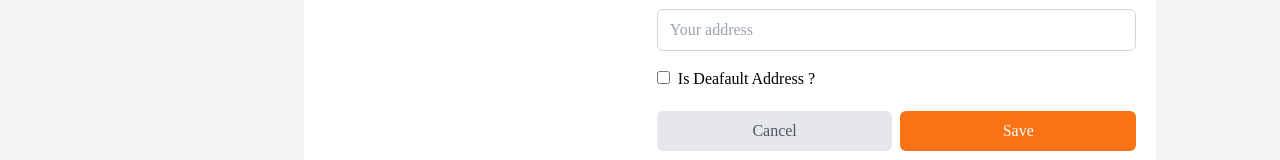
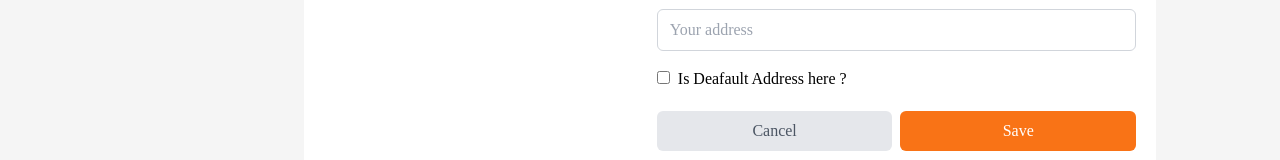
Before and after one commit to Rabiul506/E-commerce-landing-page, an Angular app: page /address-book in a window 1280 px wide. Shown: the part 493-653 px from the top of the page. Built offline with nearby package versions, Linux system fonts and the light colour scheme; sample sign-in values are in the browser's storage.

Commit message:
add a word in a adderess book components

```diff
--- a/src/app/components/address-book/address-book.component.html
+++ b/src/app/components/address-book/address-book.component.html
@@ -55,7 +55,7 @@
               <div class="col-span-5 px-3 w-full pl-3">
                 <div class="mb-5">
                     <div class="flex items-center justify-between">
-                        <h2 class="text-xl font-medium text-gray-950 mb-3">My Profiles</h2>
+                        <h2 class="text-xl font-medium text-gray-950 mb-3">My Profiles </h2>
                         <!-- @if(open==false){ -->
 
                             <button [disabled] type="button" class="px-5 py-2 rounded-md text-base bg-gradient-to-r from-teal-400 to-blue-500 hover:from-pink-500 hover:to-orange-500 text-gray-800 mb-3" (click)="openForm()"> Add new Address</button>
@@ -168,7 +168,7 @@
                                 <div class="w-full">
                                  <label class="peer w-full py-2  rounded-md" >
                                      <input class="accent-green-500"  type="checkbox" id="isCheck" name="primary" formControlName="primary" />
-                                     <span class="pl-2" (click)="defaultAddress()" type="button" >Is Deafault Address ?</span>
+                                     <span class="pl-2" (click)="defaultAddress()" type="button" >Is Deafault Address here ?</span>
                                    </label>
 
                                    <!-- <input type="checkbox" id="check12" name="isDefault" class="accent-green-500">
```
